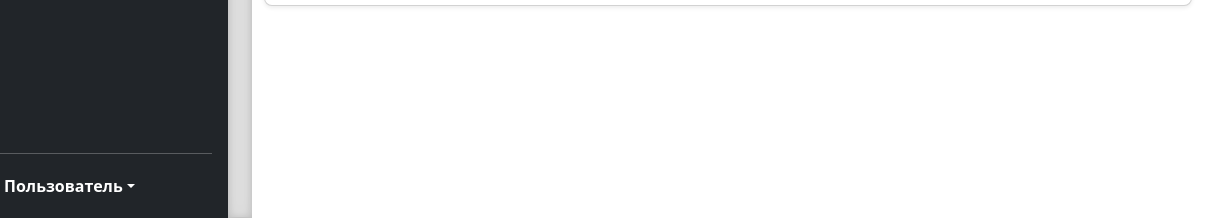
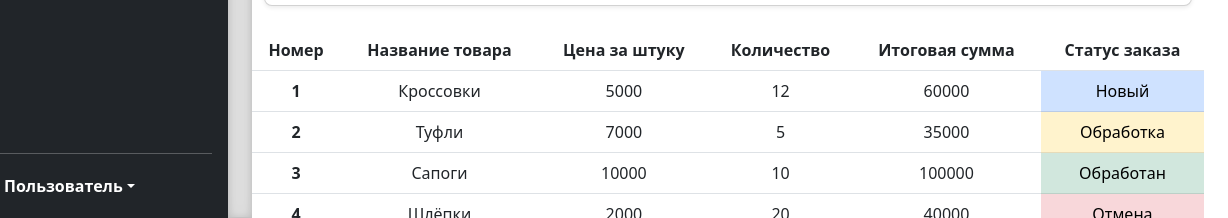
Before and after one commit to AlekseiTen/task_course_6, a plain HTML site: page src/index.html in a window 1280 px wide. Shown: the part 582-800 px from the top of the page, 52-1280 px from the left. Drawn offline with nearby package versions, Linux system fonts and the light colour scheme.

Commit message:
добавил таблицу со статусами

```diff
--- a/src/index.html
+++ b/src/index.html
@@ -291,11 +291,11 @@
                         <div class="card-body">
                             <form>
                                 <div class="mb-3">
-                                    <input type="text" class="form-control" id="exampleInputEmail1"
+                                    <input name="name" type="text" class="form-control" id="exampleInputEmail1"
                                            placeholder="Имя">
                                 </div>
                                 <div class="mb-3">
-                                    <input type="email" class="form-control" id="exampleInputPassword1"
+                                    <input name="email" type="email" class="form-control" id="exampleInputPassword1"
                                            placeholder="Email">
                                 </div>
                                 <button type="submit" class="btn btn-primary">Отправить</button>
@@ -313,7 +313,8 @@
                                    aria-expanded="false" aria-controls="collapseBuy">
                                     Как купить?
                                 </a>
-                            <a class="btn btn-primary" data-bs-toggle="collapse" href="#collapseDelivery" role="button"
+                                <a class="btn btn-primary" data-bs-toggle="collapse" href="#collapseDelivery"
+                                   role="button"
                                    aria-expanded="false" aria-controls="collapseDelivery">
                                     Как доставить?
                                 </a>
@@ -341,6 +342,54 @@
                         </div>
                     </div>
                 </div>
+
+                <table class="table">
+                    <thead>
+                    <tr>
+                        <th scope="col">Номер</th>
+                        <th scope="col">Название товара</th>
+                        <th scope="col">Цена за штуку</th>
+                        <th scope="col">Количество</th>
+                        <th scope="col">Итоговая сумма</th>
+                        <th scope="col">Статус заказа</th>
+                    </tr>
+                    </thead>
+                    <tbody>
+                    <tr>
+                        <th scope="row">1</th>
+                        <td>Кроссовки</td>
+                        <td>5000</td>
+                        <td>12</td>
+                        <td>60000</td>
+                        <td class="table-primary">Новый</td>
+                    </tr>
+                    <tr>
+                        <th scope="row">2</th>
+                        <td>Туфли</td>
+                        <td>7000</td>
+                        <td>5</td>
+                        <td>35000</td>
+                        <td class="table-warning">Обработка</td>
+                    </tr>
+                    <tr>
+                        <th scope="row">3</th>
+                        <td>Сапоги</td>
+                        <td>10000</td>
+                        <td>10</td>
+                        <td>100000</td>
+                        <td class="table-success">Обработан</td>
+                    </tr>
+                    <tr>
+                        <th scope="row">4</th>
+                        <td>Шлёпки</td>
+                        <td>2000</td>
+                        <td>20</td>
+                        <td>40000</td>
+                        <td class="table-danger">Отмена</td>
+                    </tr>
+                    </tbody>
+                </table>
+
             </div>
         </main>
 
```
Lines whose indentation alone changed are shown as unchanged.
